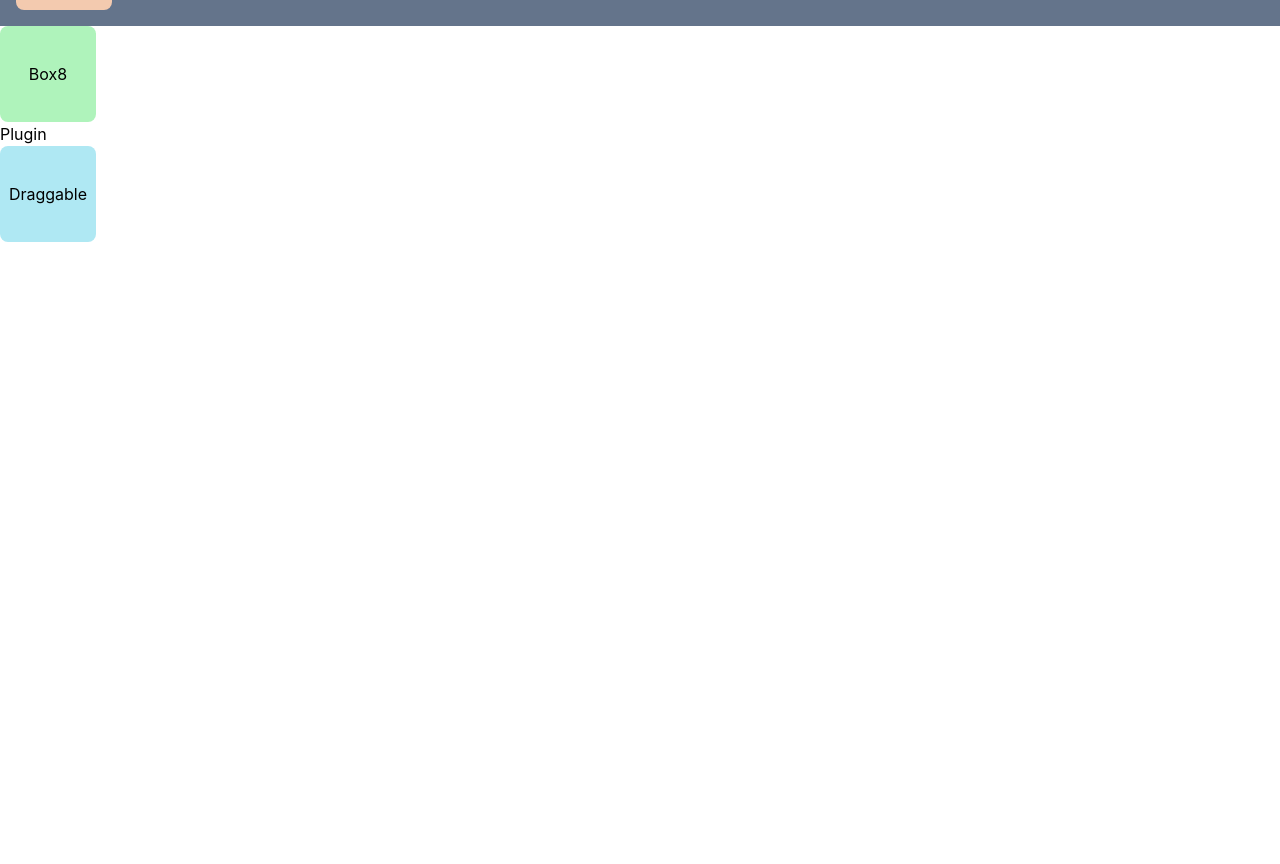
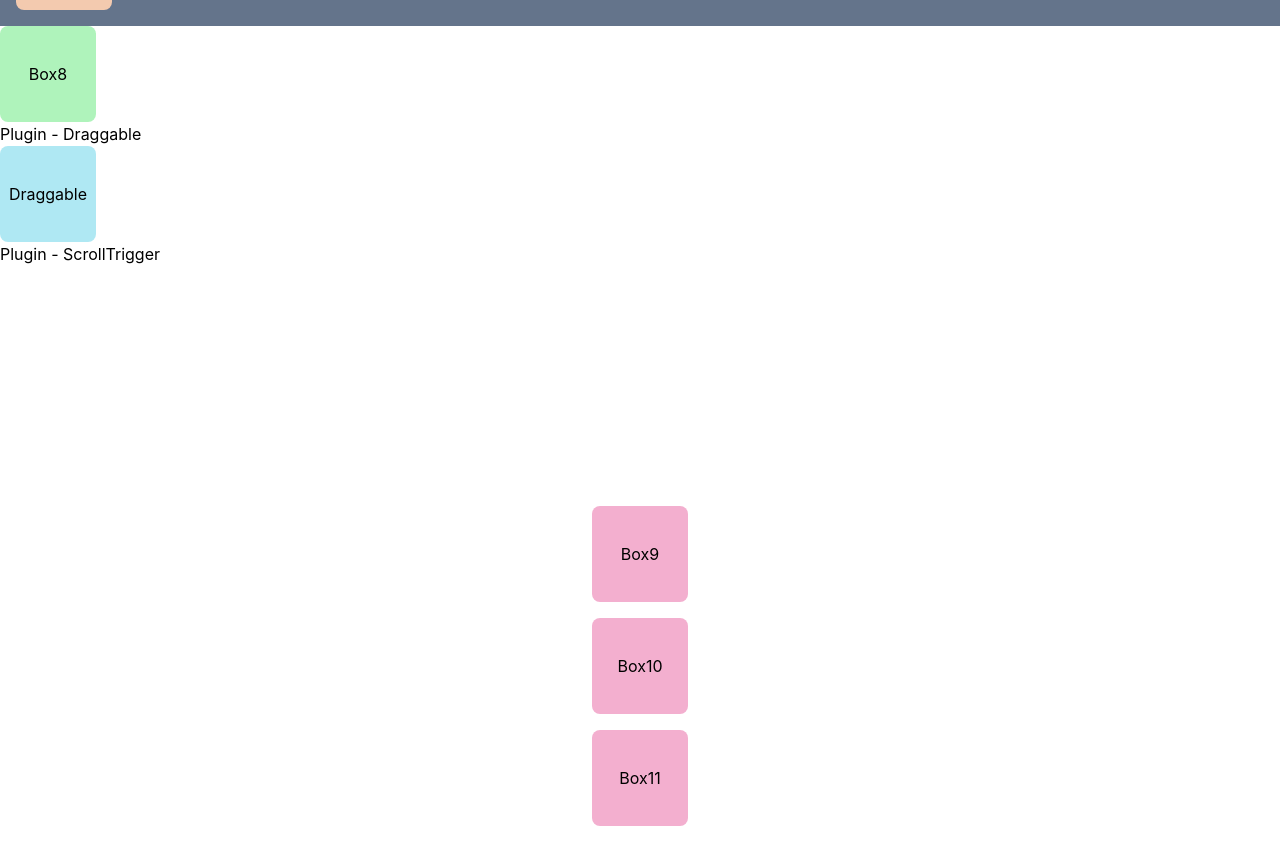
Before and after one commit to ninitsai1103/gsap-learning, a React (Create React App) app: page /gsap in a window 1280 px wide. Shown: the part 1238-2102 px from the top of the page. Before the commit the page ends 1480 px from the top, so only its background shows below. Built offline with nearby package versions, Linux system fonts and the light colour scheme.

Commit message:
20240822

```diff
--- a/src/pages/gsap.tsx
+++ b/src/pages/gsap.tsx
@@ -1,4 +1,4 @@
-import { useState, useEffect,useRef } from "react";
+import { useState, useEffect, useRef } from "react";
 import gsap from "gsap";
 import { useGSAP } from "@gsap/react";
 import Box1 from "../components/box1";
@@ -104,20 +104,56 @@ export default function Gsap() {
 
   gsap.registerPlugin(Draggable, ScrollTrigger, Flip);
   const drag = useRef<HTMLDivElement>(null);
-  useGSAP(()=>{
-    if(drag.current){
+  useGSAP(() => {
+    if (drag.current) {
       Draggable.create(drag.current, {
-        type: "x,y",
-        bounds: {
-          minX: 0,
-          minY: 0,
-          maxX: 300,
-          maxY: 300
-        }
-      })
+        // type: "x,y",
+        type: "rotation",
+        //可拖拉的範圍
+        // bounds: {
+        //   minX: 0,
+        //   minY: 0,
+        //   maxX: 300,
+        //   maxY: 300
+        // }
+      });
     }
-  })
+  });
 
+  // const flip1 = useRef<HTMLDivElement>(null);
+  // const flip2 = useRef<HTMLDivElement>(null);
+  // const handleFlip = () => {
+  //   const state = Flip.getState([flip1.current, flip2.current]);
+
+  //   if (flip1.current && flip2.current) {
+  //     // 交换方块的位置
+  //     [flip1.current.style.transform, flip2.current.style.transform] =
+  //       [flip2.current.style.transform, flip1.current.style.transform];
+
+  //     // 动画效果
+  //     Flip.from(state, {
+  //       duration: 1,
+  //       ease: "power1.inOut",
+  //     });
+  //   }
+  // };
+
+  const scroll = useRef<HTMLDivElement>(null);
+  useGSAP(() => {
+    const boxes = gsap.utils.toArray(".box-scroll") as HTMLElement[]
+    boxes.forEach((box) => {
+      gsap.to(box, {
+        x: 150,
+        scrollTrigger: {
+          trigger: box,
+          start: 'bottom bottom',
+          end: 'top 20%',
+          scrub: true,
+          // markers: true,
+        },
+      });
+    })
+  }, {scope: scroll});
   return (
     <>
       <h5>Tweening</h5>
@@ -206,9 +242,33 @@ export default function Gsap() {
       >
         <div>Box8</div>
       </div>
-      <h5>Plugin</h5>
-      <div ref = {drag} className="w-24 h-24 flex justify-center items-center bg-[#afe8f3] rounded-lg box-draggable">
+      <h5>Plugin - Draggable</h5>
+      <div
+        ref={drag}
+        className="w-24 h-24 flex justify-center items-center bg-[#afe8f3] rounded-lg box-draggable"
+      >
         <div>Draggable</div>
+      </div>
+      {/* <h5>Plugin - Flip</h5>
+      <div className="w-full flex justify-between">
+        <div ref={flip1} className="w-24 h-24 flex justify-center items-center bg-[#afe8f3] rounded-lg" onClick={handleFlip}>
+          <div>Flip1</div>
+        </div>
+        <div ref={flip2} className="w-24 h-24 flex justify-center items-center bg-[#c2aff3] rounded-lg" onClick={handleFlip}>
+          <div>Flip2</div>
+        </div>
+      </div> */}
+      <h5>Plugin - ScrollTrigger</h5>
+      <div ref={scroll} className="w-full h-screen flex flex-col justify-center items-center">
+        <div className="m-2 w-24 h-24 flex justify-center items-center bg-[#f3afcf] rounded-lg box-scroll">
+          <div>Box9</div>
+        </div>
+        <div className="m-2 w-24 h-24 flex justify-center items-center bg-[#f3afcf] rounded-lg box-scroll">
+          <div>Box10</div>
+        </div>
+        <div className="m-2 w-24 h-24 flex justify-center items-center bg-[#f3afcf] rounded-lg box-scroll">
+          <div>Box11</div>
+        </div>
       </div>
     </>
   );
```
